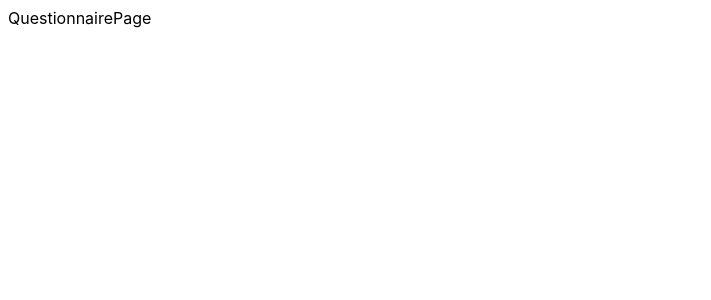
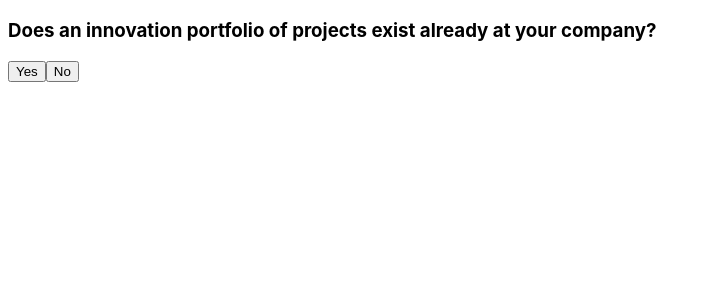
Before and after one commit to carson-fn/Co-Innovate, a React (Create React App) app: page /questionnaire in a window 1280 px wide. Shown: the top 300 px of the page, without its empty margins (0-711 px from the left). Built offline with nearby package versions, Linux system fonts and the light colour scheme.

Commit message:
Add question renderer component and types

```diff
--- a/src/pages/questionnaire/QuestionnairePage.tsx
+++ b/src/pages/questionnaire/QuestionnairePage.tsx
@@ -1,8 +1,14 @@
 import React from 'react'
+import QuestionRenderer from './components/QuestionRenderer'
+import { Question } from './types'
+
+import questions from './data/questions.json'
 
 function QuestionnairePage() {
   return (
-    <div>QuestionnairePage</div>
+    <div>
+        <QuestionRenderer question={questions["portfolio_1"] as Question} />
+    </div>
   )
 }
 
--- /dev/null
+++ b/src/pages/questionnaire/components/QuestionRenderer.tsx
@@ -0,0 +1,12 @@
+import { Question } from "../types";
+import YesNoQuestion from "./question-types/YesNoQuestion";
+
+function QuestionRenderer({ question } : { question: Question }) {
+  switch (question.type) {
+    case "yes_no":
+      return <YesNoQuestion question={question}/>
+    default:
+      return null;
+  }
+}
+export default QuestionRenderer;
--- /dev/null
+++ b/src/pages/questionnaire/components/question-types/YesNoQuestion.tsx
@@ -0,0 +1,14 @@
+import React from 'react'
+import { Question } from '../../types'
+
+function YesNoQuestion({ question }: { question: Question }) {
+  return (
+    <div>
+        <h3>{question.text}</h3>
+        <button>Yes</button>
+        <button>No</button>
+    </div>
+  )
+}
+
+export default YesNoQuestion
--- /dev/null
+++ b/src/pages/questionnaire/types.ts
@@ -0,0 +1,28 @@
+type QuestionBase = {
+  id: string;
+  text: string;
+};
+
+type YesNoQuestion = QuestionBase & {
+  type: "yes_no";
+  next: {
+    yes: string;
+    no: string;
+  };
+};
+
+type MultipleChoiceQuestion = QuestionBase & {
+  type: "multiple_choice";
+  options: { value: string; label: string }[];
+  next: string | Record<string, string>;
+};
+
+type TextQuestion = QuestionBase & {
+  type: "text";
+  next: string;
+};
+
+export type Question =
+  | YesNoQuestion
+  | MultipleChoiceQuestion
+  | TextQuestion;
```
